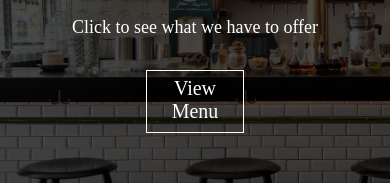
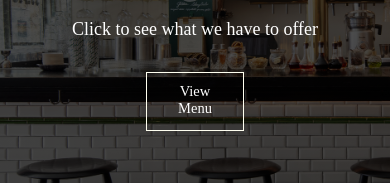
Before and after one commit to Deviali/etud-2025, a React (Create React App) app: page / in a window 390 px wide. Shown: the part 3277-3460 px from the top of the page. Built offline with nearby package versions, Linux system fonts and the light colour scheme; a web font is replaced by a local one.

Commit message:
menu button font size

```diff
--- a/src/components/pages/Menu.css
+++ b/src/components/pages/Menu.css
@@ -48,7 +48,7 @@
     }
     .button{
         width: 30%;
-        font-size: 20px;
+        font-size: 14.5px;
     }
     .show-Menu{
         margin: 1rem 0;
```
